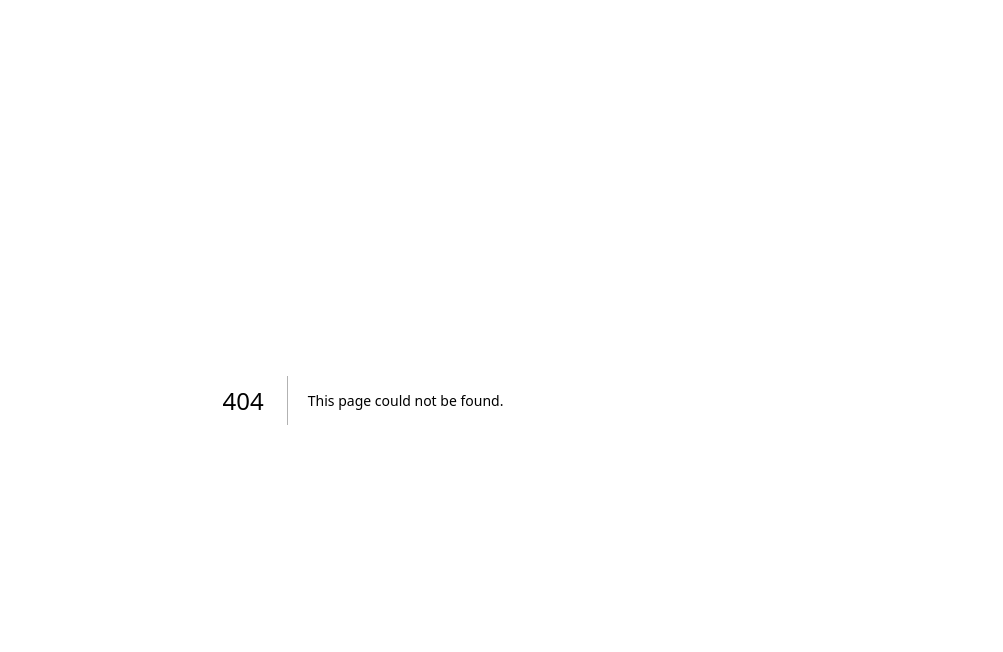
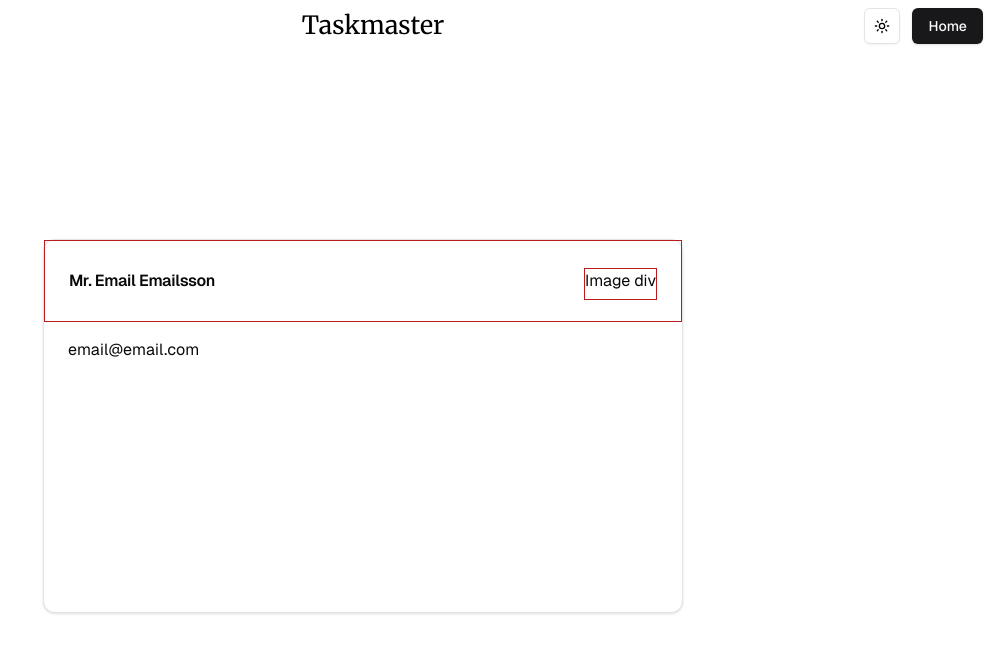
Before and after one commit to DemianVoksi/taskmaster, a Next.js app: page /profile in a window 1280 px wide. Before the commit this address had no page. Shown: the top 652 px of the page, without its empty margins (277-1280 px from the left). Built offline with nearby package versions, Linux system fonts and the light colour scheme.

Commit message:
profile page layout

```diff
--- /dev/null
+++ b/app/profile/page.tsx
@@ -0,0 +1,38 @@
+import Navbar from '@/components/navbar';
+import {
+	Card,
+	CardContent,
+	CardDescription,
+	CardFooter,
+	CardHeader,
+	CardTitle,
+} from '@/components/ui/card';
+import React from 'react';
+
+const Profile = () => {
+	const mockProfile = {
+		email: 'email@email.com',
+		userName: 'Mr. Email Emailsson',
+	};
+
+	return (
+		<div className='min-w-[100%] h-screen flex flex-col relative font-[family-name:var(--font-geist-sans)]'>
+			<Navbar />
+			<main className='flex flex-col h-[100%] w-[100%] items-center justify-center'>
+				<Card className='h-[50%] w-[25%] md:w-[50%] sm:w-[75%] flex flex-col'>
+					<CardHeader className='border border-red-700 w-full flex flex-row items-center justify-between'>
+						<CardTitle className='flex flex-row items-center justify-center'>
+							{mockProfile.userName}
+						</CardTitle>
+						<div className='border border-red-700 h-full'>Image div</div>
+					</CardHeader>
+					<CardContent className='mt-4'>
+						<p>{mockProfile.email}</p>
+					</CardContent>
+				</Card>
+			</main>
+		</div>
+	);
+};
+
+export default Profile;
--- a/components/navbar.tsx
+++ b/components/navbar.tsx
@@ -1,11 +1,25 @@
+'use client';
+
 import { merriweather } from '@/app/layout';
+import { usePathname, useRouter } from 'next/navigation';
 import React from 'react';
 import { Button } from './ui/button';
 import { ModeToggle } from './ui/mode-toggle';
+const Navbar = () => {
+	const user = true;
+	const router = useRouter();
+	const pathname = usePathname();
 
-const Navbar = () => {
+	const goToProfile = () => {
+		router.push('/profile');
+	};
+
+	const goHome = () => {
+		router.push('/');
+	};
+
 	return (
-		<nav className='w-full h-12 flex flex-row justify-center items-center sticky top-0 z-50'>
+		<nav className='w-full h-14 flex flex-row justify-center items-center sticky top-0 z-50'>
 			<div className='w-1/4 h-full flex flex-row justify-center items-center text-white'></div>
 			<div
 				className={`w-1/2 h-full flex flex-row justify-center items-center pl-5 text-black-700 font-merriweather font-normal text-[25px]`}
@@ -16,7 +30,15 @@ const Navbar = () => {
 				<div className='pr-3'>
 					<ModeToggle />
 				</div>{' '}
-				{/* <Button>User</Button> */}
+				{user && pathname === '/' ? (
+					<Button variant='black' onClick={goToProfile}>
+						Profile
+					</Button>
+				) : (
+					<Button variant='black' onClick={goHome}>
+						Home
+					</Button>
+				)}
 			</div>
 		</nav>
 	);
--- a/components/taskManager.tsx
+++ b/components/taskManager.tsx
@@ -203,11 +203,6 @@ const TaskManager = () => {
 							placeholder='Enter new task'
 							className='m-2'
 						/>
-						<Input
-							{...register('author')}
-							placeholder='Enter the author'
-							className='m-2'
-						/>
 					</div>
 					<div className='ml-5 flex flex-col justify-center'>
 						<DatePicker />
--- a/components/ui/button.tsx
+++ b/components/ui/button.tsx
@@ -23,6 +23,8 @@ const buttonVariants = cva(
 				red: 'bg-red-700 text-white hover:bg-white hover:text-red-700 hover:border-2 hover:border-red-700',
 				green:
 					'bg-green-700 text-white hover:bg-white hover:text-green-700 hover:border-2 hover:border-green-700',
+				black:
+					'bg-zinc-900 text-zinc-50 shadow hover:bg-zinc-50 hover:text-zinc-900 hover:border-2 hover:border-zinc-900 dark:bg-zinc-50 dark:text-zinc-900 dark:hover:bg-zinc-900 dark:hover:border-2 dark:hover:border-zinc-50 dark:hover:text-zinc-50 ',
 			},
 			size: {
 				default: 'h-9 px-4 py-2',
```
